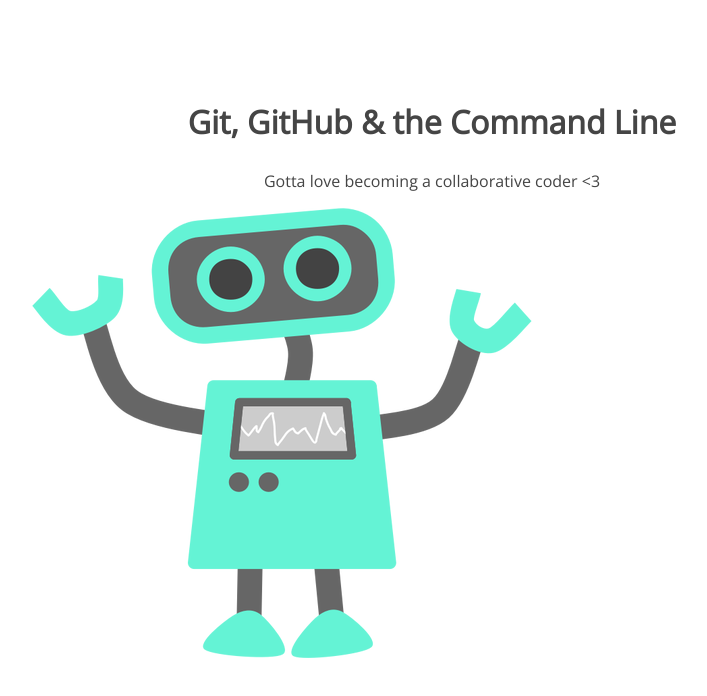
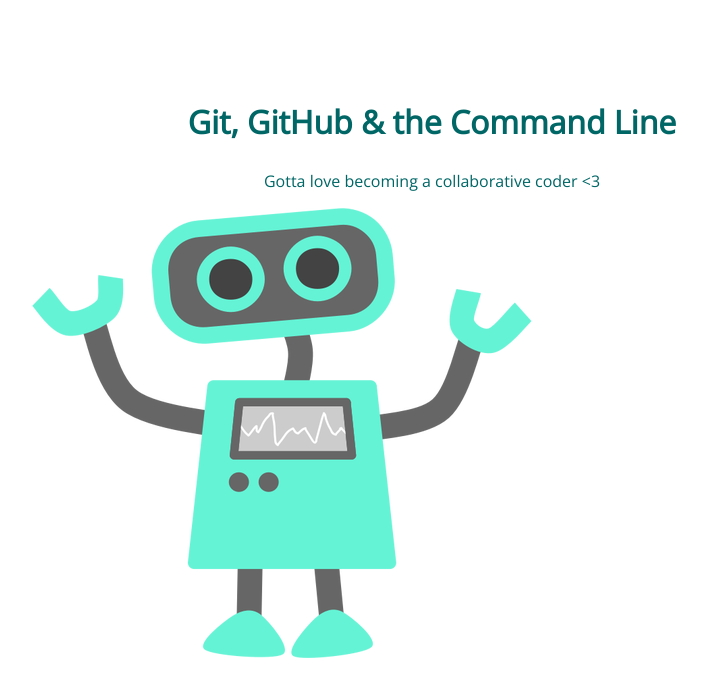
Before and after one commit to labmandala/105-project, a plain HTML site: page index.html in a window 1280 px wide. Shown: the whole page, without its empty margins (208-915 px from the left). Drawn offline with nearby package versions, Linux system fonts and the light colour scheme.

Commit message:
color header font

```diff
--- a/css/style.css
+++ b/css/style.css
@@ -5,7 +5,7 @@
 section h1,
 section p {
 	text-align: center;
-	color: #454545;
+	color: #006666;
 }
 section h1 {
 	font: 32px 'Open Sans';
```
